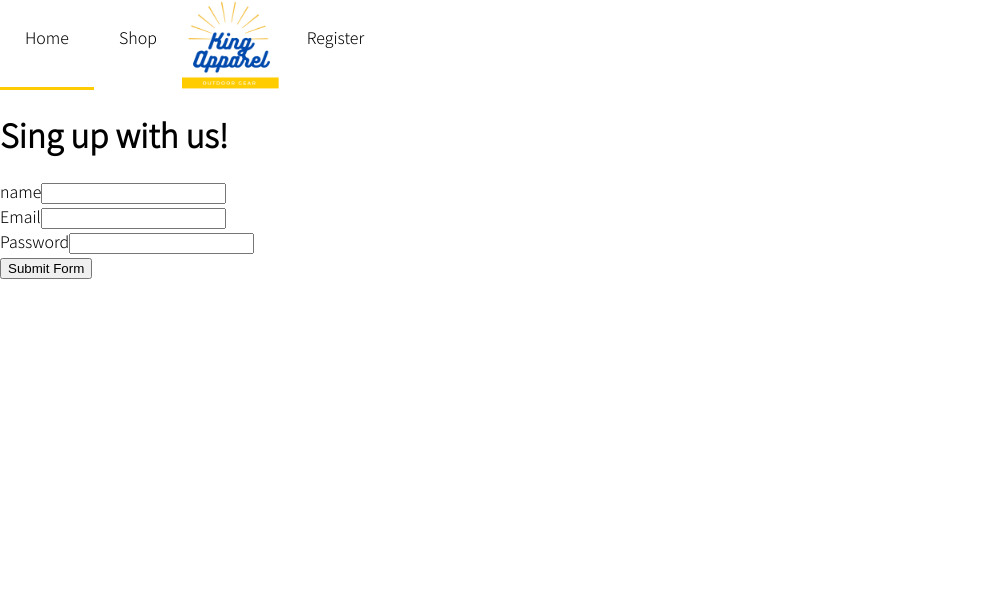
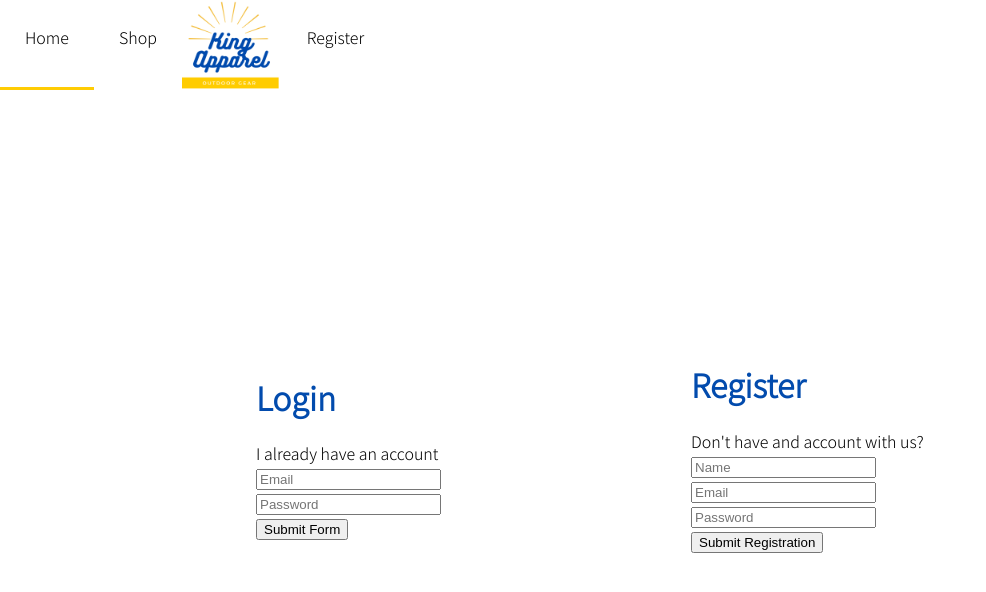
Before and after one commit to EdsonAp/E-Commerce, a React (Create React App) app: page /register in a window 1280 px wide. Shown: the top 592 px of the page, without its empty margins (0-986 px from the left). Built offline with nearby package versions, Linux system fonts and the light colour scheme.

Commit message:
registration

```diff
--- a/src/App.js
+++ b/src/App.js
@@ -4,7 +4,7 @@ import { BrowserRouter as Router, Link, Route, Switch } from 'react-router-dom'
 import HomePage from '../src/pages/homepage/homepage.component.jsx'
 import ShopPage from './components/menu-item/shop/shop-component.jsx'
 import Navbar from './components/navbar.component/navbar-component.jsx'
-import Registerlog from './components/register/sigin-register/register-signin.jsx'
+import Registerlog from './components/register/sigin-register/register.jsx'
 
 
 function App() {
@@ -13,7 +13,7 @@ function App() {
       <Navbar/>
       <Route exact path='/' component={HomePage}/>
       <Route exact path='/shop' component={ShopPage}/>
-      <Route exact path='/Register' component={Registerlog}/>
+      <Route exact path='/register' component={Registerlog}/>
     </>
 
   );
--- a/src/components/register/sigin-register/register-component.jsx
+++ /dev/null
@@ -1,43 +0,0 @@
-
-import React, { Component } from 'react';
-
-class Register extends Component{
-
-    state={
-        name:'',
-        email:'',
-        password:''
-    }
-
-    getValue = (event) =>{
-        const nombre = event.target.value;
-        console.log(nombre)
-        this.setState({name: nombre})
-    }
-
-    submitHandle = event =>{
-        event.preventDefault();
-        this.setState({email:'edson@icloud.com',password:123})
-    }
-
-    render(){
-        console.log('state', this.state)
-        return(
-            <div>
-
-            <h1>Sing up with us!</h1>
-            <form onSubmit={this.submitHandle}>
-                <label name='name'>name</label>
-                <input type='text' value={this.state.name} onChange={this.getValue}/><br/>
-                <label name='email'>Email</label>
-                <input type='email' value={this.state.email}/><br/>
-                <label name='password'>Password</label>
-                <input type='password'/><br/>
-                <input type='submit' value='Submit Form'/>
-            </form>
-        </div>
-        )
-    }
-}
-
-export default Register
--- a/src/components/register/sigin-register/register-signin.jsx
+++ /dev/null
@@ -1,8 +0,0 @@
-import React from 'react';
-import Register from './register-component'
-
-const Registerlog = () =>(
-    <Register/>
-)
-
-export default Registerlog
--- /dev/null
+++ b/src/components/register/sigin-register/register-styles.scss
@@ -0,0 +1,5 @@
+.register-log-page{
+    display: flex;
+    align-items: center;
+    margin-left:20%
+}
--- /dev/null
+++ b/src/components/register/sigin-register/register.jsx
@@ -0,0 +1,16 @@
+import React from 'react';
+import Signin from './signincomponent'
+import Signup from './signup'
+import './register-styles.scss'
+
+const Registerlog = () =>(
+    <>
+    <div className='register-log-page'>
+        <Signin/>
+        <Signup/>
+    </div>
+
+    </>
+)
+
+export default Registerlog
--- /dev/null
+++ b/src/components/register/sigin-register/signincomponent.jsx
@@ -0,0 +1,50 @@
+import React, { Component } from "react";
+import '../../register/sigin-register/signupstyles.scss'
+
+class Signin extends Component {
+  state = {
+    email: "",
+    password: "",
+  };
+
+  getValue = (event) => {
+    const { value, name } = event.target;
+    this.setState({ [name]: value });
+  };
+
+  submitHandle = (event) => {
+    event.preventDefault();
+    this.setState({ email: '', password: '' });
+  };
+
+  render() {
+    return (
+      <div>
+        <h1 className='register-title'>Login</h1>
+        <span>I already have an account</span>
+        <form onSubmit={this.submitHandle}>
+          <label></label>
+          <input
+            type="email"
+            name="email"
+            placeholder='Email'
+            value={this.state.email}
+            onChange={this.getValue}
+          />
+          <br />
+          <label></label>
+          <input
+            name='password'
+            type="password"
+            value={this.state.password}
+            onChange={this.getValue}
+            placeholder='Password'/>
+          <br />
+          <input type="submit" value="Submit Form" />
+        </form>
+      </div>
+    );
+  }
+}
+
+export default Signin;
--- /dev/null
+++ b/src/components/register/sigin-register/signup.jsx
@@ -0,0 +1,26 @@
+import React from 'react';
+import '../../register/sigin-register/signupstyles.scss'
+
+const Signup = () =>(
+    < >
+    <div className='signup'>
+        <h1 className='register-title'>Register</h1>
+        <span>Don't have and account with us?</span>
+        <form>
+            <label type='text' placeholder='Name'></label>
+            <input name='name' type='name' placeholder='Name'/>
+            <br/>
+            <label type='text'></label>
+            <input name='email' type='email' placeholder='Email'/>
+            <br/>
+            <label type='password'></label>
+            <input name='password' type='password' placeholder='Password'/>
+            <br/>
+            <input type='submit' value='Submit Registration'/>
+        </form>
+    </div>
+    </>
+)
+
+
+export default Signup
--- /dev/null
+++ b/src/components/register/sigin-register/signupstyles.scss
@@ -0,0 +1,9 @@
+.signup{
+    width:50%;
+    margin:100px;
+    padding:150px;
+}
+
+.register-title{
+    color:#024BAD;
+}
```
Also changed, not shown: src/components/register/sigin-register/signin.jsx (deleted, +0 -8 lines), src/components/register/sigin-register/register-stytles.scss (deleted).
